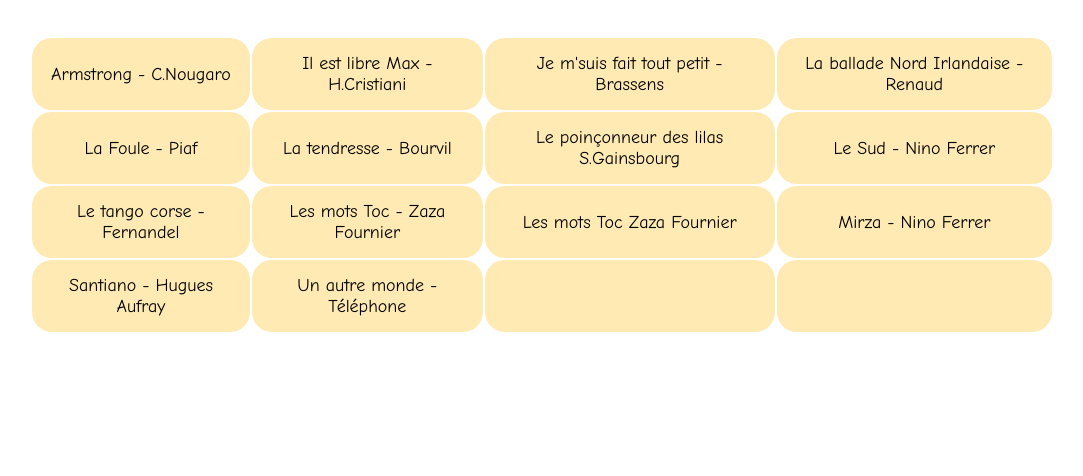
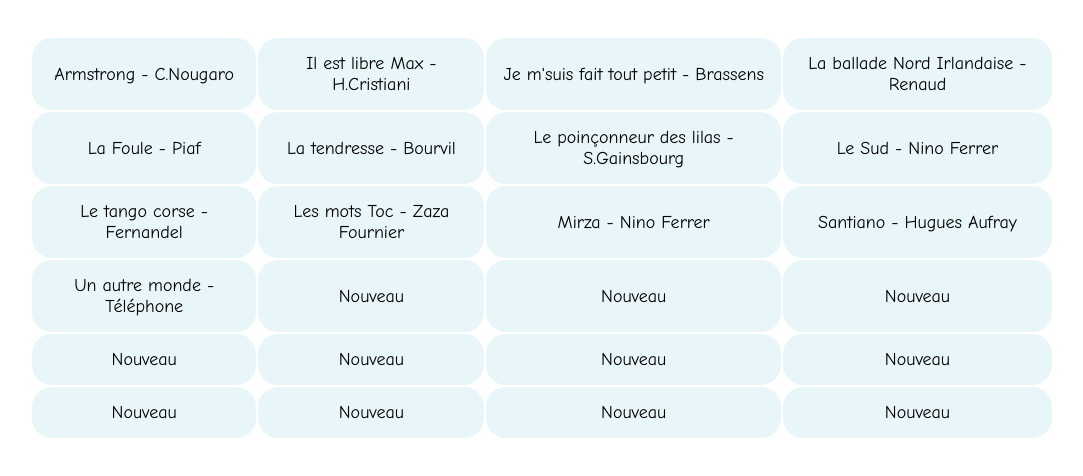
Before and after one commit to SoRenard/paroleschansonsweb, a plain HTML site: page htm/F.htm in a window 1280 px wide. Shown: the whole page, without its empty margins (98-1181 px from the left). Drawn offline with Linux system fonts and the light colour scheme.

Commit message:
essaipremier

```diff
--- a/htm/F.htm
+++ b/htm/F.htm
@@ -9,74 +9,110 @@
 			<table align=center cellpadding=15 width=80%>
 			<br><br>
 			<tr>
-				<td class="arrondi" align=center bgcolor="#ffeab3">
+				<td class="arrondi" align=center bgcolor="#e8f5f9">
 					<a class="ecriture-noir" href="../pdf/Armstrong.pdf">Armstrong - C.Nougaro
 					</a>
 				</td>
-				<td class="arrondi" align=center bgcolor="#ffeab3">
+				<td class="arrondi" align=center bgcolor="#e8f5f9">
 					<a class="ecriture-noir" href="../pdf/Max.pdf">Il est libre Max - H.Cristiani
 					</a>
 				</td>
-					<td class="arrondi" align=center bgcolor="#ffeab3">
-					<a class="ecriture-noir" href="../pdf/Max.pdf">Je m'suis fait tout petit - Brassens
+					<td class="arrondi" align=center bgcolor="#e8f5f9">
+					<a class="ecriture-noir" href="../pdf/Faittoutptit.pdf">Je m'suis fait tout petit - Brassens
 					</a>
 				</td>
-				<td class="arrondi" align=center bgcolor="#ffeab3">
+				<td class="arrondi" align=center bgcolor="#e8f5f9">
 					<a class="ecriture-noir" href="../pdf/BalladeNord.pdf">La ballade Nord Irlandaise - Renaud
 					</a>
 				</td>
 			</tr>
 			<tr>
-					<td class="arrondi" align=center bgcolor="#ffeab3">
+					<td class="arrondi" align=center bgcolor="#e8f5f9">
 					<a class="ecriture-noir" href="../pdf/Motstoc.pdf">La Foule - Piaf
 					</a>
 				</td>
-				<td class="arrondi" align=center bgcolor="#ffeab3">
+				<td class="arrondi" align=center bgcolor="#e8f5f9">
 					<a class="ecriture-noir" href="../pdf/Tendresse.pdf">La tendresse - Bourvil
 					</a>
 				</td>
-				<td class="arrondi" align=center bgcolor="#ffeab3">
-					<a class="ecriture-noir" href="../pdf/Poinçonneur.pdf">Le poinçonneur des lilas   S.Gainsbourg
+				<td class="arrondi" align=center bgcolor="#e8f5f9">
+					<a class="ecriture-noir" href="../pdf/Poinçonneur.pdf">Le poinçonneur des lilas - S.Gainsbourg
 					</a>
 				</td>
-				<td class="arrondi" align=center bgcolor="#ffeab3">
+				<td class="arrondi" align=center bgcolor="#e8f5f9">
 					<a class="ecriture-noir" href="../pdf/Sud.pdf">Le Sud - Nino Ferrer
 					</a>
 				</td>
 			</tr>
 			<tr>
-				<td class="arrondi" align=center bgcolor="#ffeab3">
+				<td class="arrondi" align=center bgcolor="#e8f5f9">
 					<a class="ecriture-noir" href="../pdf/Tango.pdf">Le tango corse - Fernandel
 					</a>
 				</td>
-				<td class="arrondi" align=center bgcolor="#ffeab3">
+				<td class="arrondi" align=center bgcolor="#e8f5f9">
 					<a class="ecriture-noir" href="../pdf/Motstoc.pdf">Les mots Toc - Zaza Fournier
 					</a>
 				</td>
-					<td class="arrondi" align=center bgcolor="#ffeab3">
-					<a class="ecriture-noir" href="../pdf/Motstoc.pdf">Les mots Toc  Zaza Fournier
+				<td class="arrondi" align=center bgcolor="#e8f5f9">
+					<a class="ecriture-noir" href="../pdf/Tendresse.pdf">Mirza - Nino Ferrer
 					</a>
 				</td>
-					<td class="arrondi" align=center bgcolor="#ffeab3">
-					<a class="ecriture-noir" href="../pdf/Tendresse.pdf">Mirza - Nino Ferrer
+				<td class="arrondi" align=center bgcolor="#e8f5f9">
+					<a class="ecriture-noir" href="../pdf/Santiano.pdf">Santiano - Hugues Aufray
 					</a>
 				</td>
 			</tr>
 			<tr>
-				<td class="arrondi" align=center bgcolor="#ffeab3">
-					<a class="ecriture-noir" href="../pdf/Santiano.pdf">Santiano - Hugues Aufray
-					</a>
-				</td>
-				<td class="arrondi" align=center bgcolor="#ffeab3">
+				<td class="arrondi" align=center bgcolor="#e8f5f9">
 					<a class="ecriture-noir" href="../pdf/Telephone.pdf">Un autre monde - Téléphone
 					</a>
 				</td>
-				<td class="arrondi" align=center bgcolor="#ffeab3">
-					<a class="ecriture-noir" href="../pdf/BalladeNord.pdf">
+				<td class="arrondi" align=center bgcolor="#e8f5f9">
+					<a class="ecriture-noir" href="../pdf/BalladeNord.pdf"> Nouveau
 					</a>
 				</td>
-					<td class="arrondi" align=center bgcolor="#ffeab3">
-					<a class="ecriture-noir" href="../pdf/Motstoc.pdf">
+					<td class="arrondi" align=center bgcolor="#e8f5f9">
+					<a class="ecriture-noir" href="../pdf/Motstoc.pdf">Nouveau
+					</a>
+				</td>
+					<td class="arrondi" align=center bgcolor="#e8f5f9">
+					<a class="ecriture-noir" href="../pdf/Motstoc.pdf">Nouveau
+					</a>
+				</td>
+			</tr>
+						<tr>
+				<td class="arrondi" align=center bgcolor="#e8f5f9">
+					<a class="ecriture-noir" href="../pdf/Telephone.pdf">Nouveau
+					</a>
+				</td>
+				<td class="arrondi" align=center bgcolor="#e8f5f9">
+					<a class="ecriture-noir" href="../pdf/BalladeNord.pdf">Nouveau
+					</a>
+				</td>
+					<td class="arrondi" align=center bgcolor="#e8f5f9">
+					<a class="ecriture-noir" href="../pdf/Motstoc.pdf">Nouveau
+					</a>
+				</td>
+					<td class="arrondi" align=center bgcolor="#e8f5f9">
+					<a class="ecriture-noir" href="../pdf/Motstoc.pdf">Nouveau
+					</a>
+				</td>
+			</tr>
+						<tr>
+				<td class="arrondi" align=center bgcolor="#e8f5f9">
+					<a class="ecriture-noir" href="../pdf/Telephone.pdf">Nouveau
+					</a>
+				</td>
+				<td class="arrondi" align=center bgcolor="#e8f5f9">
+					<a class="ecriture-noir" href="../pdf/BalladeNord.pdf">Nouveau
+					</a>
+				</td>
+					<td class="arrondi" align=center bgcolor="#e8f5f9">
+					<a class="ecriture-noir" href="../pdf/Motstoc.pdf">Nouveau
+					</a>
+				</td>
+					<td class="arrondi" align=center bgcolor="#e8f5f9">
+					<a class="ecriture-noir" href="../pdf/Motstoc.pdf">Nouveau
 					</a>
 				</td>
 			</tr>
```
Also changed, not shown: htm/E.htm (+20 -20 lines).
